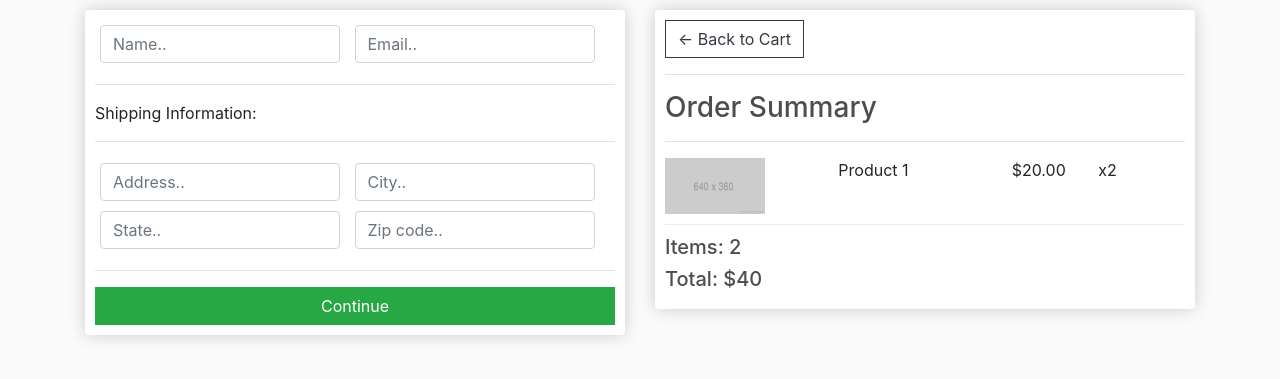
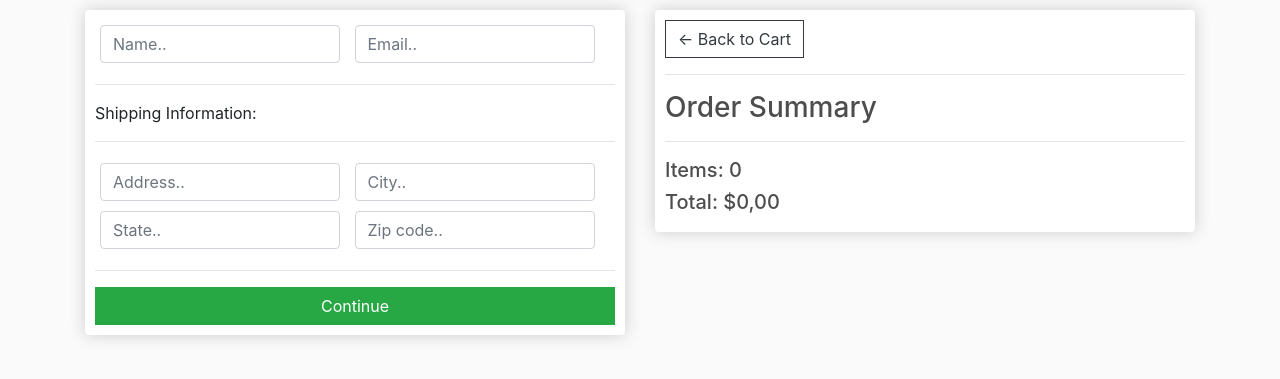
Before and after one commit to tatianysouza/DjangoEcommerce, a Django app: page /checkout/ in a window 1280 px wide. Shown: the part 57-436 px from the top of the page. Run offline with Django 5.2, Linux system fonts and the light colour scheme; some libraries are stand-ins or nearby versions.

Commit message:
Adicionado funcionalidades ao carrinho de compras: dados, cálculo e renderização de totais, preparação da página de checkout

```diff
--- a/ecommerce/store/templates/store/checkout.html
+++ b/ecommerce/store/templates/store/checkout.html
@@ -47,14 +47,16 @@
                 <hr>
                 <h3>Order Summary</h3>
                 <hr>
-                <div class="cart-row">
-                    <div style="flex:2"><img class="row-image" src="{% static 'images/placeholder.png' %}"></div>
-                    <div style="flex:2"><p>Product 1</p></div>
-                    <div style="flex:1"><p>$20.00</p></div>
-                    <div style="flex:1"><p>x2</p></div>
-                </div>
-                <h5>Items:   2</h5>
-                <h5>Total:   $40</h5>
+                {% for item in items %}
+                    <div class="cart-row">
+                        <div style="flex:2"><img class="row-image" src="{{item.product.imageURL}}"></div>
+                        <div style="flex:2"><p>{{item.product.name}}</p></div>
+                        <div style="flex:1"><p>${{item.product.price}}</p></div>
+                        <div style="flex:1"><p>x{{item.quantity}}</p></div>
+                    </div>
+                {% endfor %}
+                <h5>Items:   {{order.get_cart_items}}</h5>
+                <h5>Total:   ${{order.get_cart_total|floatformat:2}}</h5>
             </div>
 
         </div>
--- a/ecommerce/store/views.py
+++ b/ecommerce/store/views.py
@@ -9,10 +9,26 @@ def store(request):
 
 
 def cart(request):
-    context = {}
+    if request.user.is_authenticated:
+        customer = request.user.customer
+        order, created = Order.objects.get_or_create(customer=customer, complete=False)
+        items = order.orderitem_set.all()
+    else:
+        items = []
+        order = {"get_cart_total":0, "get_cart_items":0}
+
+    context = {"items": items, "order":order}
     return render(request, "store/cart.html", context)
 
 
 def checkout(request):
-    context = {}
+    if request.user.is_authenticated:
+        customer = request.user.customer
+        order, created = Order.objects.get_or_create(customer=customer, complete=False)
+        items = order.orderitem_set.all()
+    else:
+        order = {"get_cart_total":0, "get_cart_items":0}
+        items = []
+
+    context = {"items":items, "order":order}
     return render(request, "store/checkout.html", context)
```
Also changed, not shown: ecommerce/store/models.py (+18 -1 lines), ecommerce/store/templates/store/cart.html (+9 -7 lines).
